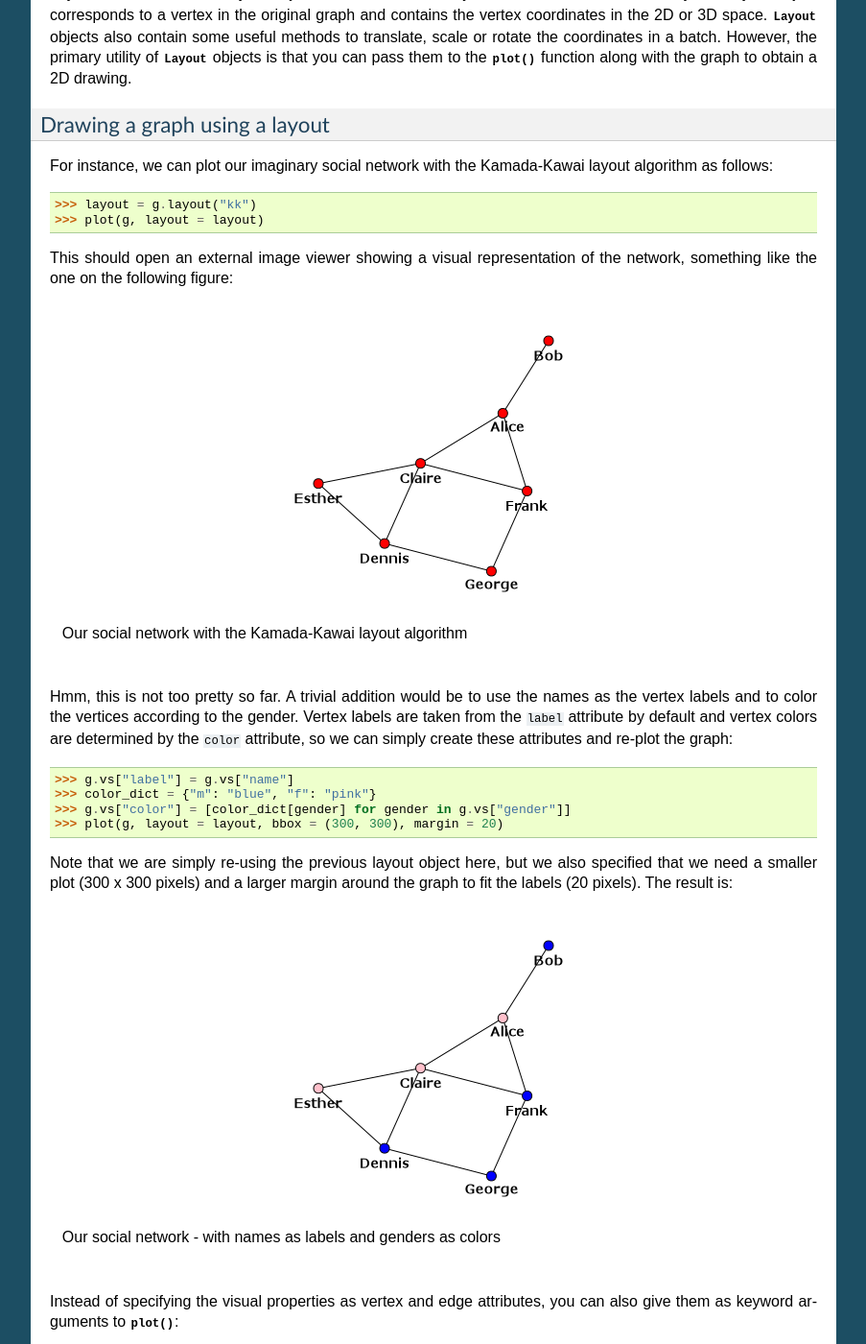
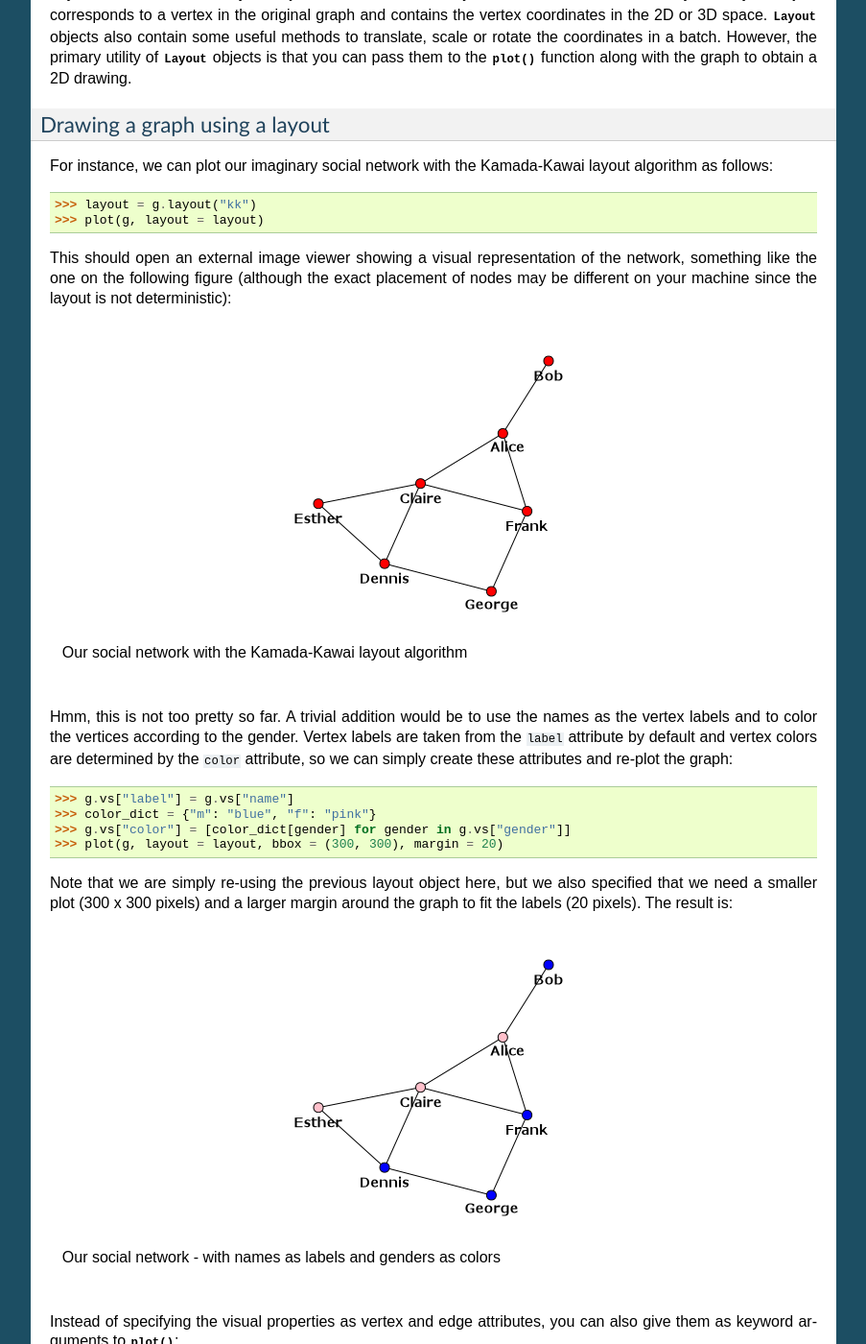
Before and after one commit to igraph/python-igraph, a Sphinx documentation site: the page built from doc/source/tutorial.rst, in a window 1280 px wide and 1400 px high, scrolled down 11902 px. Shown: the whole window at 96% size, without its empty margins (198-1101 px from the left). Built offline with Sphinx 7.4.7, drawn with Linux system fonts in a browser that asks for light colours; pages that are not in the unit, such as notebooks, are missing from menus; some of the changed lines change nothing that is shown; some of the changed text lies outside the part shown.

Commit message:
Python: some minor fixes in the tutorial

```diff
--- a/doc/source/tutorial.rst
+++ b/doc/source/tutorial.rst
@@ -105,7 +105,7 @@
 that it is currently living at the memory address ``0x4c87a0`` (the exact
 output will almost surely be different for your platform). To obtain a more
 user-friendly output, we can try to print the graph using Python's
-:keyword:`print` statement:
+``print`` statement:
 
 >>> print(g)
 IGRAPH U--- 0 0 --
@@ -341,7 +341,7 @@
 2009-01-10
 
 Finally, it should be mentioned that attributes can be deleted by the Python keyword
-:keyword:`del` just as you would do with any member of an ordinary dictionary:
+``del`` just as you would do with any member of an ordinary dictionary:
 
 >>> g.vs[3]["foo"] = "bar"
 >>> g.vs["foo"]
@@ -447,7 +447,7 @@
 arguments. Positional arguments (the ones without an explicit name like
 ``_degree`` above) are always processed before keyword arguments as follows:
 
-- If the first positional argument is :keyword:`None`, an empty sequence (containing no
+- If the first positional argument is ``None``, an empty sequence (containing no
   vertices) is returned:
 
   >>> seq = g.vs.select(None)
@@ -456,7 +456,7 @@
 
 - If the first positional argument is a callable object (i.e., a function, a bound
   method or anything that behaves like a function), the object will be called for
-  every vertex that's currently in the sequence. If the function returns :keyword:`True`,
+  every vertex that's currently in the sequence. If the function returns ``True``,
   the vertex will be included, otherwise it will be excluded:
 
   >>> graph = Graph.Full(10)
@@ -740,7 +740,8 @@
 >>> plot(g, layout = layout)
 
 This should open an external image viewer showing a visual representation of the network,
-something like the one on the following figure:
+something like the one on the following figure (although the exact placement of
+nodes may be different on your machine since the layout is not deterministic):
 
 .. figure:: figures/tutorial_social_network_1.png
    :alt: The visual representation of our social network
@@ -771,7 +772,7 @@
 Instead of specifying the visual properties as vertex and edge attributes, you can
 also give them as keyword arguments to :func:`plot`:
 
->>> color_dict = {"m": "black", "f": "white"}
+>>> color_dict = {"m": "blue", "f": "pink"}
 >>> plot(g, layout = layout, vertex_color = [color_dict[gender] for gender in g.vs["gender"]])
 
 This latter approach is preferred if you want to keep the properties of the visual
```
